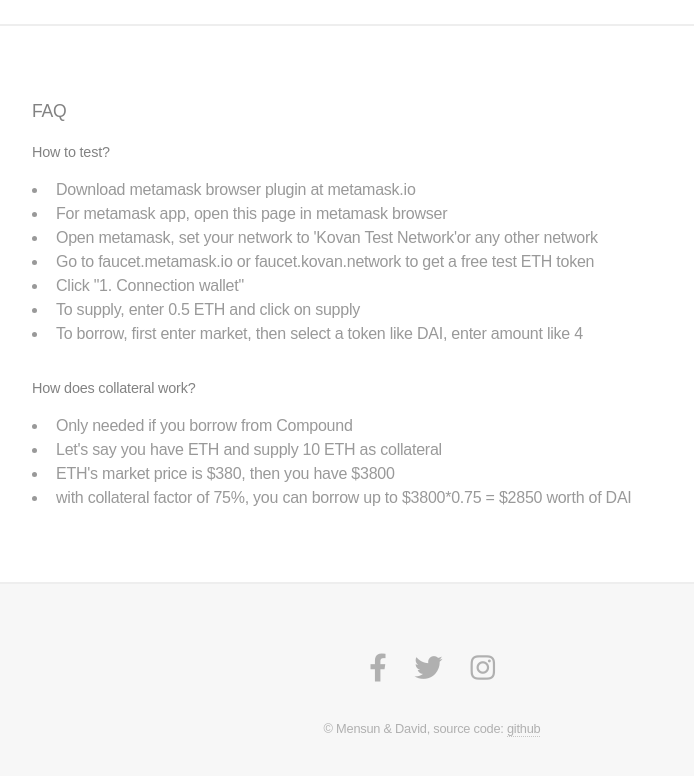
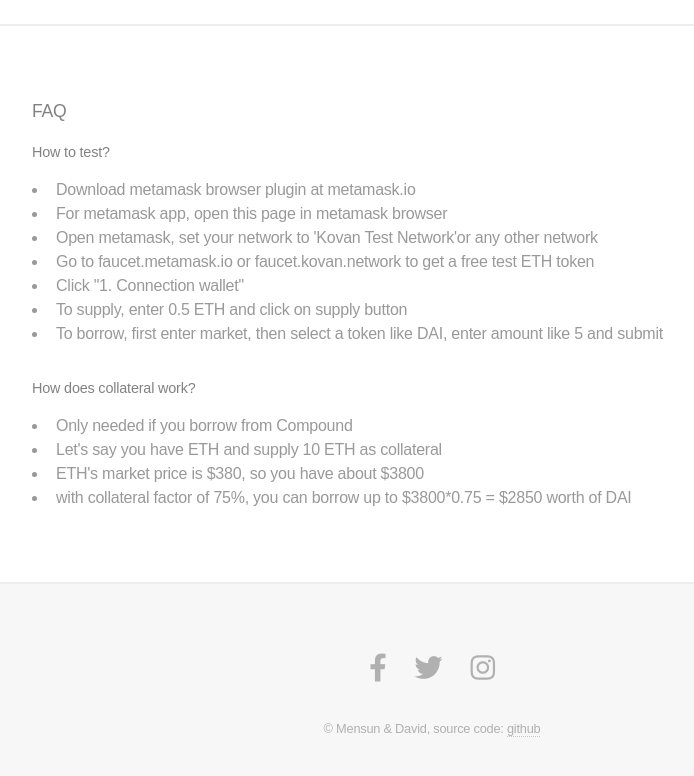
Before and after one commit to khw212/compound-dapp, a website: page index.html in a window 1280 px wide. Shown: the part 2096-2872 px from the top of the page, without its empty margins (208-902 px from the left). Drawn offline with Linux system fonts and the light colour scheme; a script that the page names is missing.

Commit message:
update docs

```diff
--- a/index.html
+++ b/index.html
@@ -54,7 +54,7 @@
 				<div class="image phone"><div class="inner"><img src="/images/screen2.jpg" alt="" /></div></div>
 			</header>
 
-		<!-- One -->
+		<!-- Supply -->
 			<section id="supply" class="wrapper">
 				<div class="inner">
 					<section>
@@ -115,7 +115,7 @@
 				</div>
 			</section>
 
-		<!-- Two -->
+		<!-- Borrow -->
 			<section id="borrow" class="wrapper">
 				<div class="inner">
 					<section>
@@ -208,7 +208,7 @@
 				</div>
 			</section>
 
-		<!-- Four -->
+		<!-- FAQ -->
 
 			<section id="faq" class="wrapper">
 				<div class="inner">
@@ -223,15 +223,15 @@
 									<li>Open metamask, set your network to 'Kovan Test Network'or any other network</li>
 									<li>Go to faucet.metamask.io or faucet.kovan.network to get a free test ETH token</li>
 									<li>Click "1. Connection wallet"</li>
-									<li>To supply, enter 0.5 ETH and click on supply</li>
-									<li>To borrow, first enter market, then select a token like DAI, enter amount like 4</li>
+									<li>To supply, enter 0.5 ETH and click on supply button</li>
+									<li>To borrow, first enter market, then select a token like DAI, enter amount like 5 and submit</li>
 								</ul>
 
 								<h5>How does collateral work?</h5>
 								<ul>
 									<li>Only needed if you borrow from Compound</li>
 									<li>Let's say you have ETH and supply 10 ETH as collateral</li>
-									<li>ETH's market price is $380, then you have $3800</li>
+									<li>ETH's market price is $380, so you have about $3800</li>
 									<li>with collateral factor of 75%, you can borrow up to $3800*0.75 = $2850 worth of DAI </li>
 								</ul>
 							</div>
```
